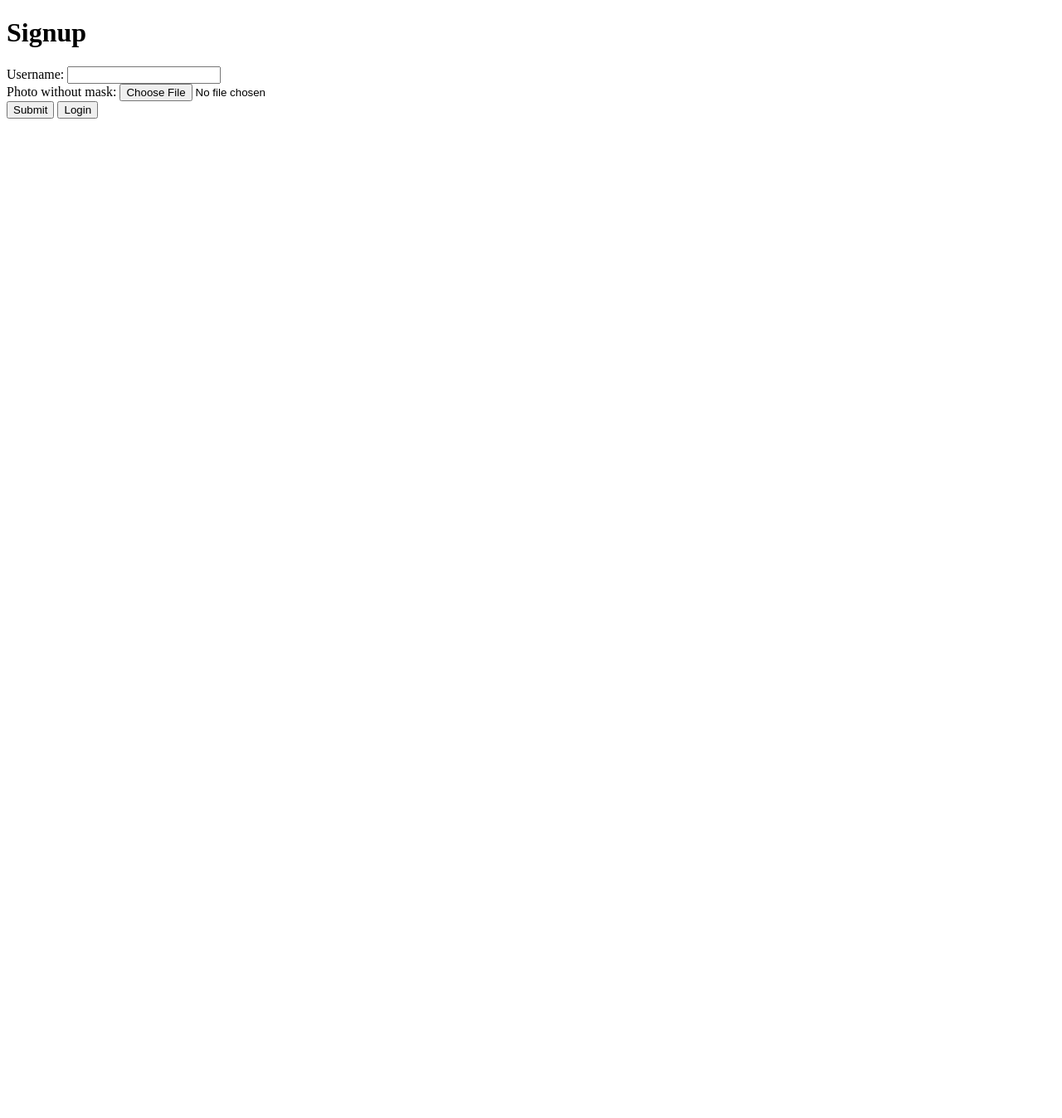
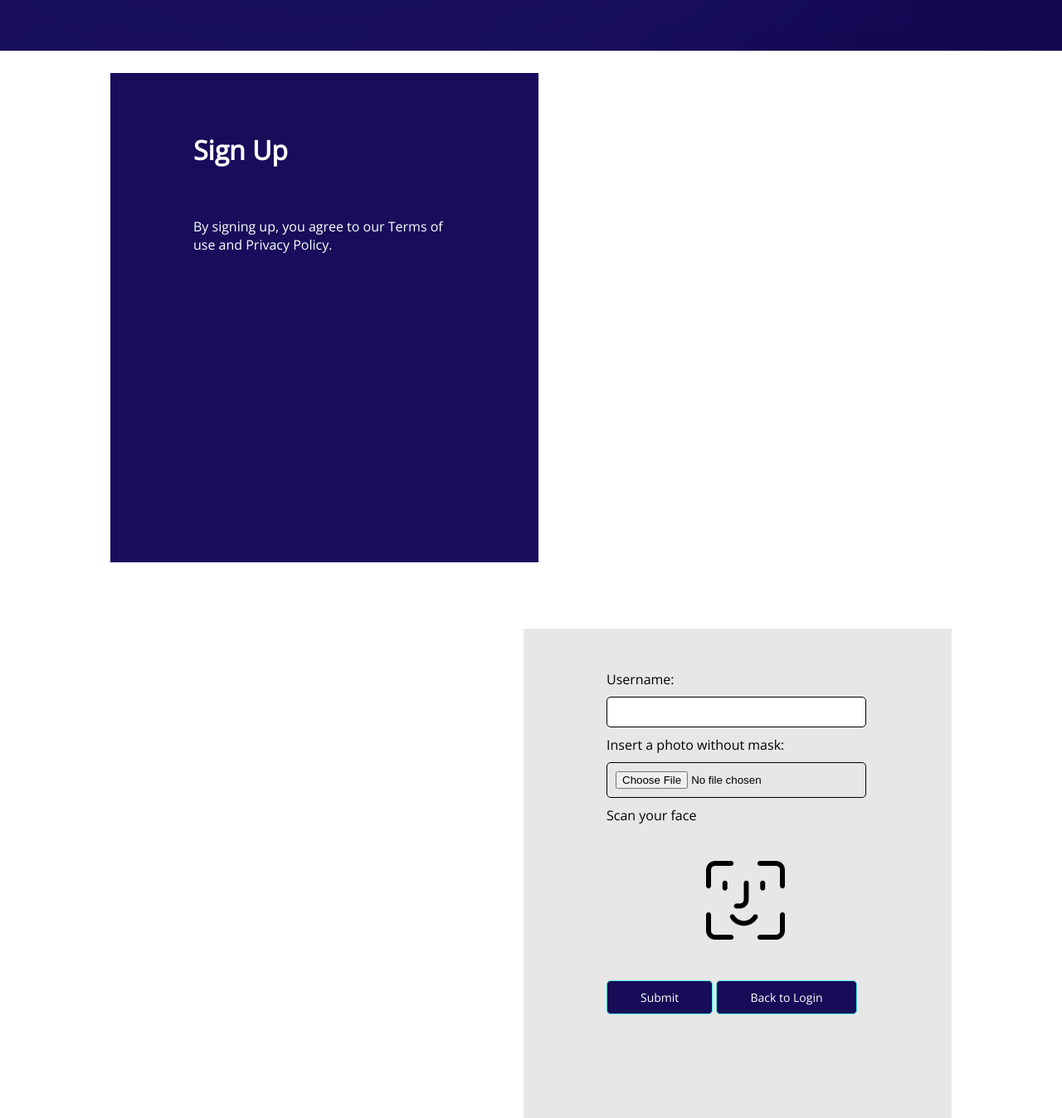
Before and after one commit to AnqiZhou26/Capstone_Project, a Flask app: page /signup in a window 1280 px wide. Shown: the whole page at 83% size. Before the commit the page ends 143 px from the top, so only its background shows below. Run offline with Flask 3, Linux system fonts and the light colour scheme; parts of the project's set-up code (start-up, migrations or seed data) failed here and were passed over.

Commit message:
Update signup.html

```diff
--- a/templates/signup.html
+++ b/templates/signup.html
@@ -2,17 +2,26 @@
 <html>
   <head>
     <title>Signup</title>
+    <link rel='stylesheet' href='https://fonts.googleapis.com/css?family=Open+Sans'>
+    <link rel="stylesheet" href="../static/css/signup.css">
   </head>
   <body>
-    <h1>Signup</h1>
-    <form method="POST" enctype="multipart/form-data">
-      <label for="username">Username:</label>
-      <input type="text" name="username" id="username"><br>
-      <label for="photo">Photo without mask:</label>
-      <input type="file" name="photo" id="photo"><br>
-      <button type="submit" name="submit">Submit</button>
-      <button type="button" onclick="location.href='/login'">Login</button>
-    </form>
+    <div id="div1">
+        <h1>Sign Up</h1><br>
+        <p>By signing up, you agree to our Terms of use and Privacy Policy.</p>
+    </div>
+    <div id="div2">
+        <form method="POST" enctype="multipart/form-data">
+          <label for="username">Username:</label>
+          <input type="text" name="username" id="username"><br>
+          <label for="photo">Insert a photo without mask:</label>
+          <input type="file" name="photo" id="photo" onclick="enableButton()"><br>
+          <label>Scan your face</label><br><br><br>
+          <a href="scan"><img src="../static/img/FR_icon.png" onclick="enableButton()"></a><br><br><br>
+          <button type="submit" name="submit">Submit</button>
+          <button type="button" id="back" onclick="location.href='/login'">Back to Login</button>
+        </form>
+    </div>
     {% with messages = get_flashed_messages() %}
       {% if messages %}
         <ul>
```
